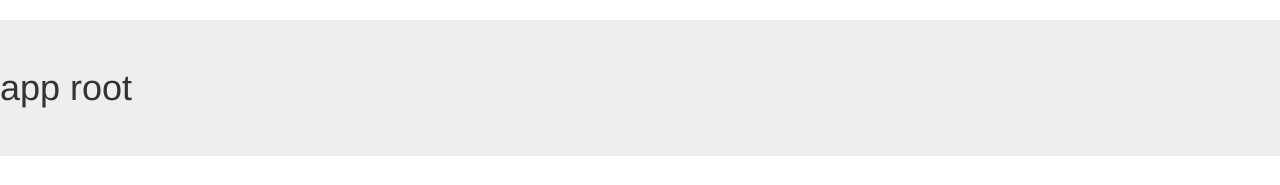
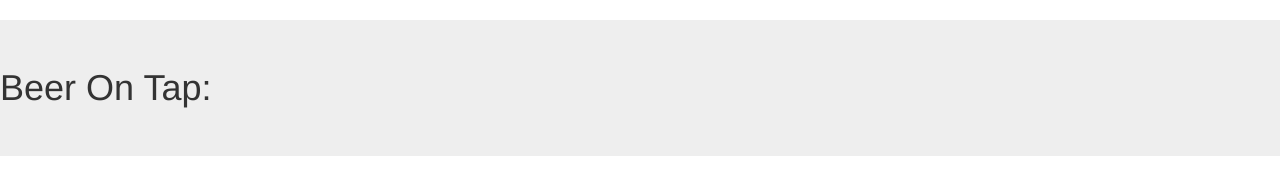
Before and after one commit to Sean-Peterson/tap-room, an Angular app: page / in a window 1280 px wide. Shown: the top 185 px of the page. Built offline with nearby package versions, Linux system fonts and the light colour scheme; what ng2-bootstrap would draw is missing.

Commit message:
create separate beer model class

```diff
--- a/src/app/app.component.html
+++ b/src/app/app.component.html
@@ -1,4 +1,4 @@
 <h1 class="jumbotron">
-  app root
+  Beer On Tap:
 </h1>
 <app-beer-display></app-beer-display>
--- a/src/app/beer-display/beer-display.component.ts
+++ b/src/app/beer-display/beer-display.component.ts
@@ -1,4 +1,5 @@
 import { Component, OnInit } from '@angular/core';
+import { Beer } from '../beer.model';
 
 @Component({
   selector: 'app-beer-display',
@@ -24,11 +25,3 @@ ngOnInit() {
 
 
 }
-
-export class Beer {
-  empty: boolean = false;
-  pintsLeft: number = 124;
-  constructor(public name: string, public brewery: string, public location: string, public ibu: number, public alcoholContent: number, public halfPintPrice: number, public pintPrice: number, public description: string) { }
-
-
-}
--- /dev/null
+++ b/src/app/beer.model.ts
@@ -0,0 +1,5 @@
+export class Beer {
+  empty: boolean = false;
+  pintsLeft: number = 124;
+  constructor(public name: string, public brewery: string, public location: string, public ibu: number, public alcoholContent: number, public halfPintPrice: number, public pintPrice: number, public description: string) { }
+}
```
